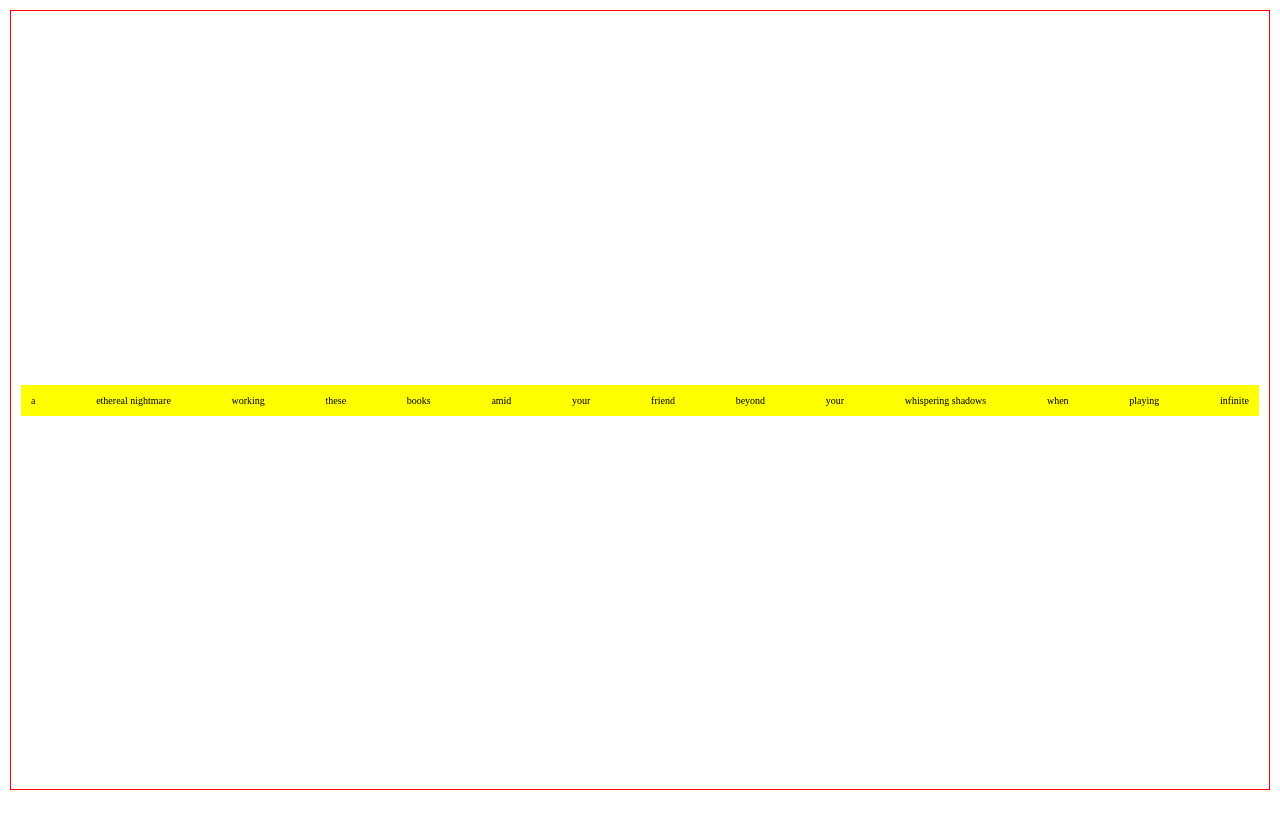
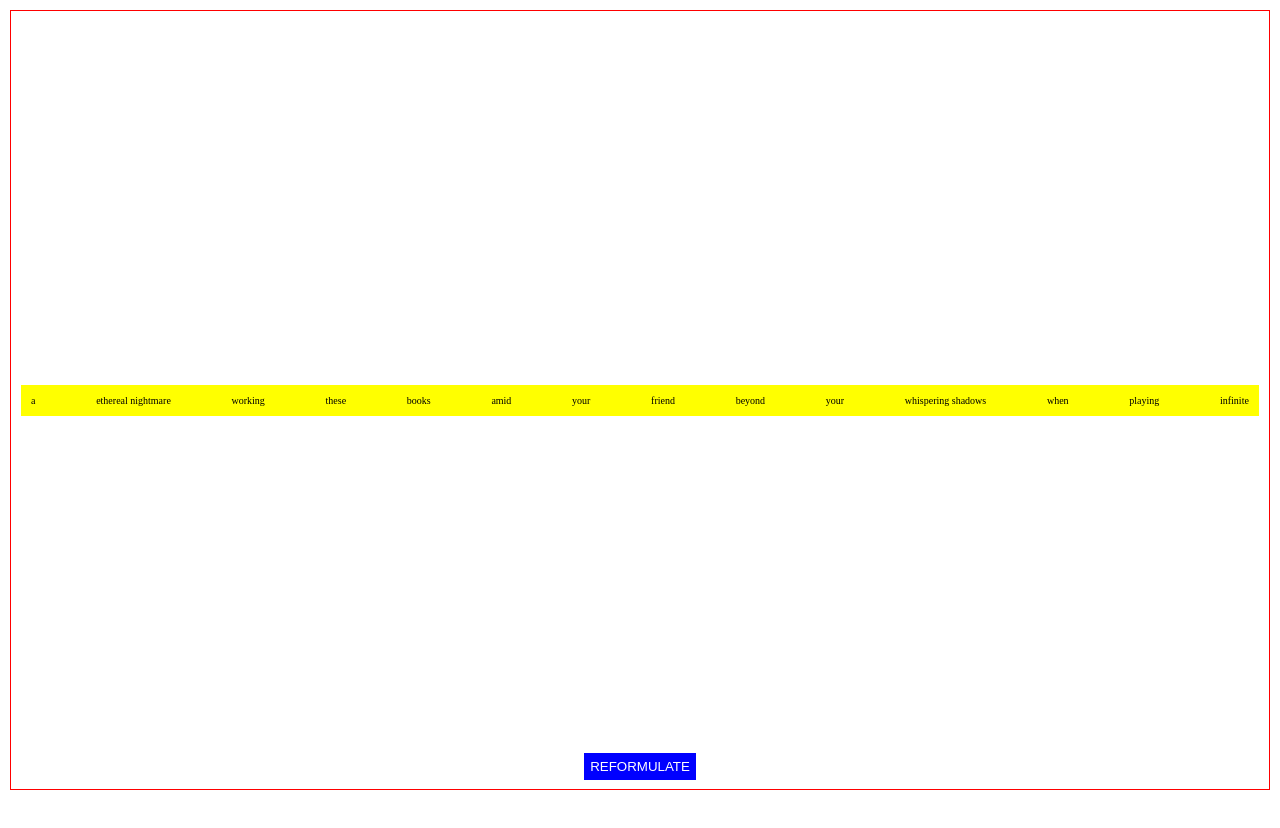
Before and after one commit to DinisMachado87/hint, a plain HTML site: page index.html in a window 1280 px wide. Drawn offline with Linux system fonts and the light colour scheme.

Commit message:
add button and js to reformulate sentence

```diff
--- a/assets/css/style.css
+++ b/assets/css/style.css
@@ -32,3 +32,13 @@ html, body {
     padding: 10px;
     white-space: nowrap;
   }
+
+  button {
+    position: fixed;
+    bottom: 20px;
+    text-align: center;
+    padding: 5px;
+    border: 1px solid blue;
+    background-color: blue;
+    color: white;
+  }
--- a/assets/js/script.js
+++ b/assets/js/script.js
@@ -54,7 +54,7 @@ var wordClasses = {
     return wordArray[randomIndex];
   }
 
-  document.addEventListener("DOMContentLoaded", function () {
+ function newSentence() {
     var wordDivs = document.querySelectorAll(".word");
 
     wordDivs.forEach(function (div) {
@@ -70,4 +70,11 @@ var wordClasses = {
       // Fill the div with a random word from the selected array
       div.textContent = getRandomWord(wordArray);
     });
-  });
+  };
+
+//formulates a sentence on loading
+document.addEventListener("DOMContentLoaded", newSentence);
+
+// Listen to reformulate button and refresh the sentence
+var reformulate = document.getElementById("reformulate");
+reformulate.addEventListener("click", newSentence);
--- a/index.html
+++ b/index.html
@@ -24,6 +24,9 @@
                 <div class="word verb"></div>
                 <div class="word adjective"></div>
             </div>
+
+            <button type="submit" id="reformulate">REFORMULATE</button>
+
         </div>
     <script src="assets/js/script.js"></script>
     </body>
```
